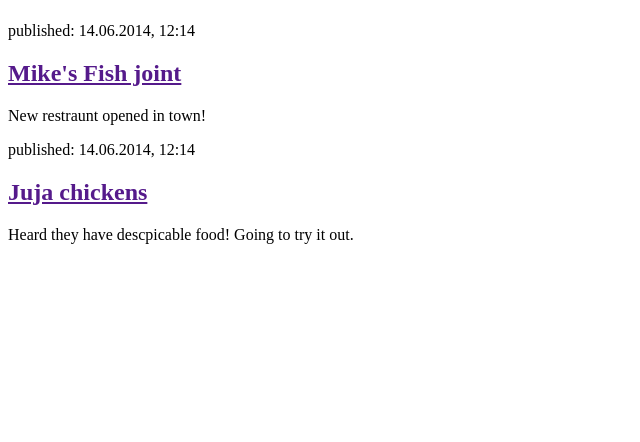
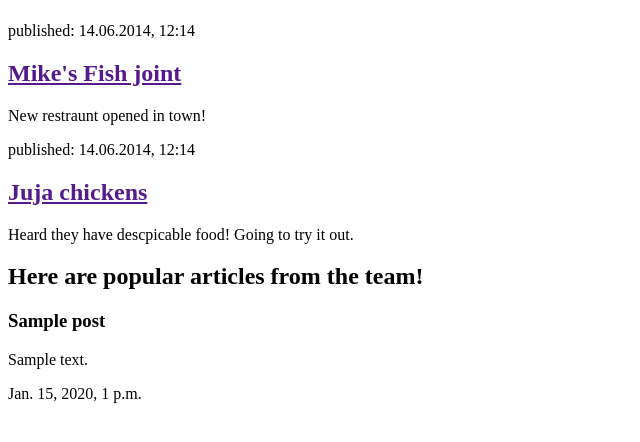
Before and after one commit to AndrewOgina/web_development, a Django app: page / in a window 1280 px wide. Shown: the part 58-500 px from the top of the page, without its empty margins (0-640 px from the left). Run offline with Django 3.2, Linux system fonts and the light colour scheme; tables that the repository leaves empty hold one stand-in row (Sample ...).

Commit message:
feat: Added the posts to the template

```diff
--- a/django_girls/blog/templates/blog/post_list.html
+++ b/django_girls/blog/templates/blog/post_list.html
@@ -19,5 +19,15 @@
             <h2><a href="">Juja chickens</a></h2>
             <p>Heard they have descpicable food! Going to try it out.</p>
         </article>
+
+            <h2> Here are popular articles from the team! </h2>
+            {%for post in posts%}
+                <article>
+                    <h3>{{post.title}}</h3>
+                    <p> {{post.text | linebreaksbr}} </p>
+                    <time> {{post.published_date}} </time>
+                <article>
+            {% endfor %}
+
     </body>
 </html>
--- a/django_girls/blog/views.py
+++ b/django_girls/blog/views.py
@@ -1,6 +1,9 @@
 from django.shortcuts import render
+from django.utils import timezone
+from .models import Post
 
 # Create your views here.
 
 def post_list(request):
-    return render(request,'blog/post_list.html',{})
+    posts = Post.objects.filter(published_date__lte = timezone.now()).order_by('published_date')
+    return render(request,'blog/post_list.html',{'posts':posts})
```
Also changed, not shown: 1 other file.
